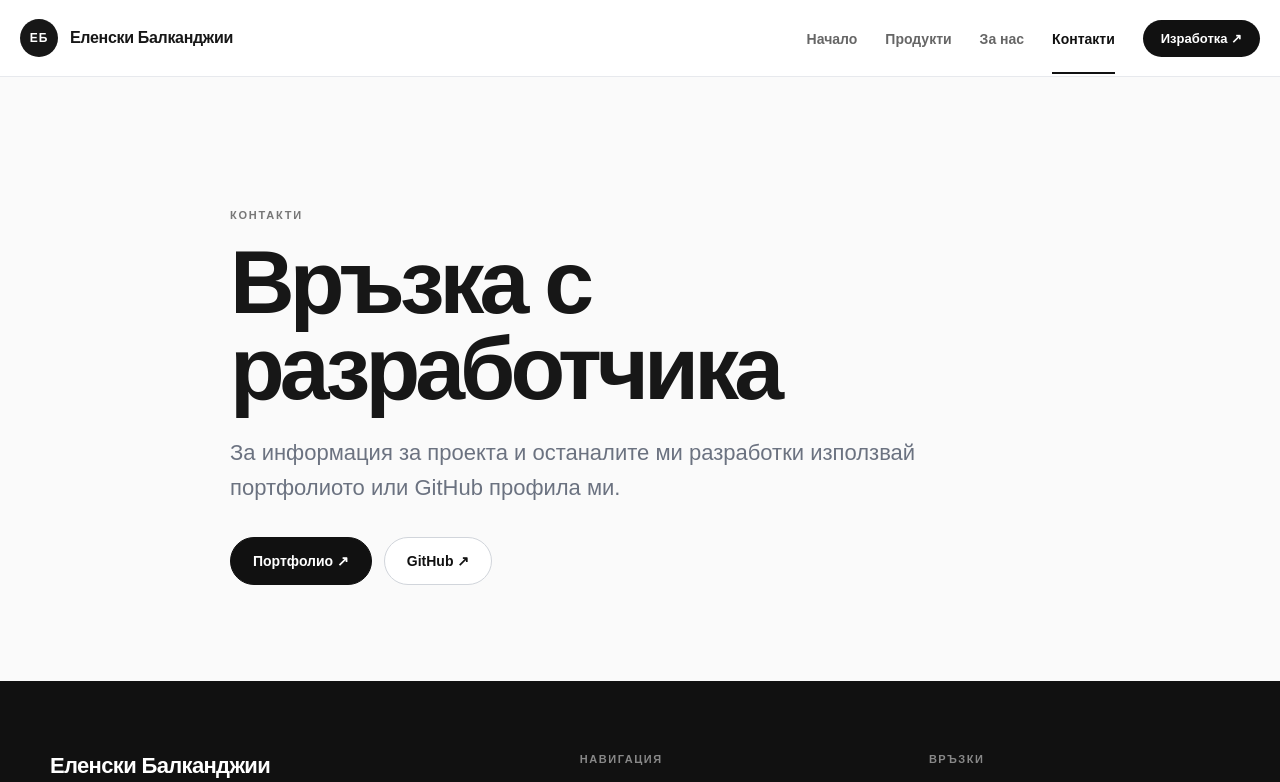
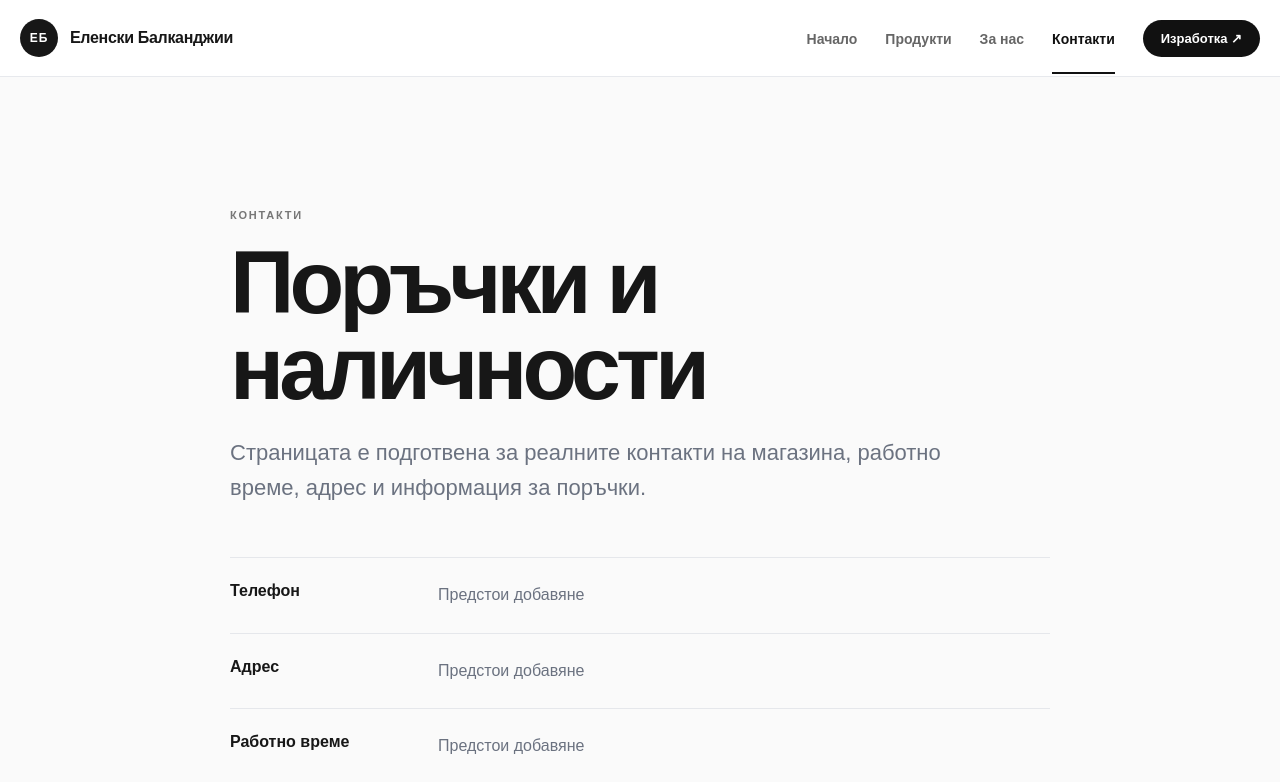
Before and after one commit to viktor132607/ElenskiBalkandzii.Client, a Next.js app: page /contact in a window 1280 px wide. Shown: the top 782 px of the page. Built offline with nearby package versions, Linux system fonts and the light colour scheme.

Commit message:
Refresh shop contact page

```diff
--- a/src/app/contact/page.tsx
+++ b/src/app/contact/page.tsx
@@ -3,11 +3,15 @@ export default function ContactPage() {
     <section className="section page-hero">
       <div className="container narrow">
         <span className="eyebrow">Контакти</span>
-        <h1>Връзка с разработчика</h1>
-        <p className="hero-copy">За информация за проекта и останалите ми разработки използвай портфолиото или GitHub профила ми.</p>
-        <div className="actions">
-          <a className="button button-dark" href="https://viktor-iliev.site/portfolio/" target="_blank" rel="noreferrer">Портфолио ↗</a>
-          <a className="button button-light" href="https://github.com/viktor132607" target="_blank" rel="noreferrer">GitHub ↗</a>
+        <h1>Поръчки и наличности</h1>
+        <p className="hero-copy">
+          Страницата е подготвена за реалните контакти на магазина, работно време, адрес и информация за поръчки.
+        </p>
+
+        <div className="info-list">
+          <div><strong>Телефон</strong><span>Предстои добавяне</span></div>
+          <div><strong>Адрес</strong><span>Предстои добавяне</span></div>
+          <div><strong>Работно време</strong><span>Предстои добавяне</span></div>
         </div>
       </div>
     </section>
```
